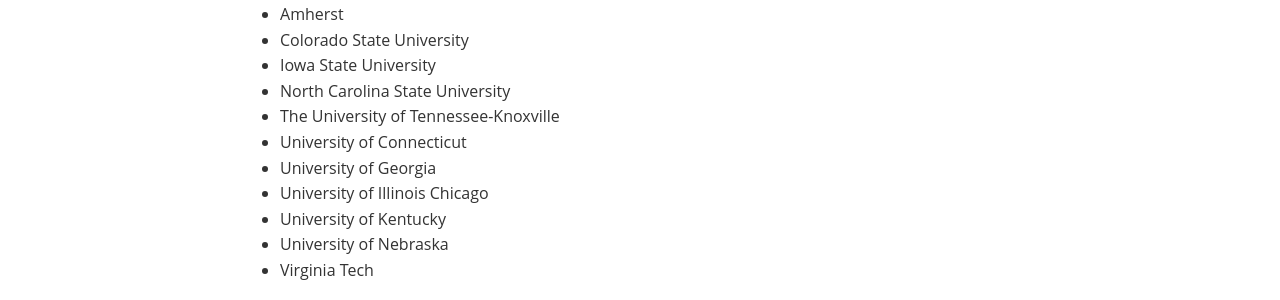
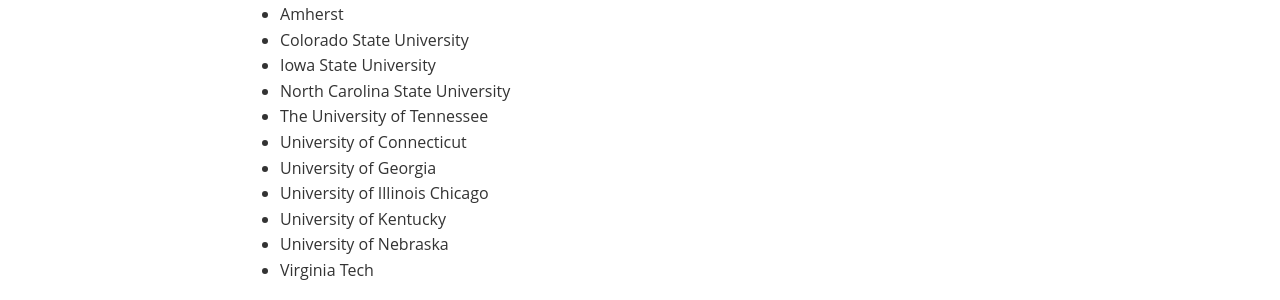
Before and after one commit to rashtastic/r1, a Jekyll site: the page built from index.md, in a window 1280 px wide and 900 px high, scrolled down 33604 px. Shown: the part 155-455 px from the top of the window. Built offline with Jekyll 4.4.1, drawn with Linux system fonts in a browser that asks for light colours.

Commit message:
University name consistency fixes and some spacing

```diff
--- a/index.md
+++ b/index.md
@@ -776,7 +776,7 @@
 	<li>Colorado State University</li>
 	<li>Iowa State University</li>
 	<li>North Carolina State University</li>
-	<li>The University of Tennessee-Knoxville</li>
+	<li>The University of Tennessee</li>
 	<li>University of Connecticut</li>
 	<li>University of Georgia</li>
 	<li>University of Illinois Chicago</li>
@@ -794,14 +794,12 @@
 </div>
 <br/>
 
-<br/>
 <div class="image-container" style="display: flex;">
     <img src="img/radarbob/radar_NonAAU Peers_UniversityofNebraskaLincoln.png" style="width: 40%; margin-right: 10px;">
     <img src="img/radarbob/radar_NonAAU Peers_NCStateUniversity.png" style="width: 40%;">
 </div>
 <br/>
 
-<br/>
 <div class="image-container" style="display: flex;">
     <img src="img/radarbob/radar_NonAAU Peers_TheUniversityofTennesseeKnoxville.png" style="width: 40%; margin-right: 10px;">
     <img src="img/radarbob/radar_NonAAU Peers_VirginiaTech.png" style="width: 40%;">
```
